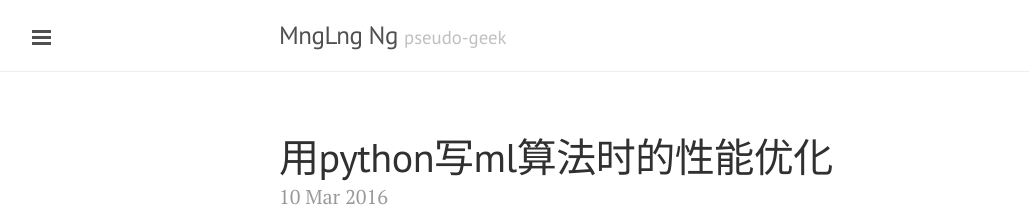
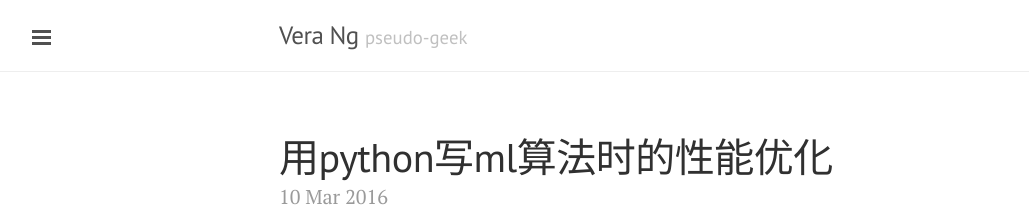
Before and after one commit to nomadcube/nomadcube.github.io, a Jekyll site: the page built from _posts/2016-03-10-用Python写ML算法时的性能优化.md, in a window 1280 px wide and 900 px high. Shown: the top 216 px of the window, without its empty margins (1-1030 px from the left). Built offline with Jekyll 4.4.1, drawn with Linux system fonts in a browser that asks for light colours; formulas are drawn with MathJax 3; comment, search, counter and statistics services are not loaded; some of the changed text lies outside the part shown.

```diff
--- a/_config.yml
+++ b/_config.yml
@@ -9,7 +9,7 @@
 permalink:        pretty
 
 # Setup
-title:            'MngLng Ng'
+title:            'Vera Ng'
 tagline:          'pseudo-geek'
 description:      'Hi there!'
 url:              http://lanyon.getpoole.com
```
Also changed, not shown: _posts/2016-05-21-用IDEA远程调试Spark应用.md (added, +9 -0 lines).
